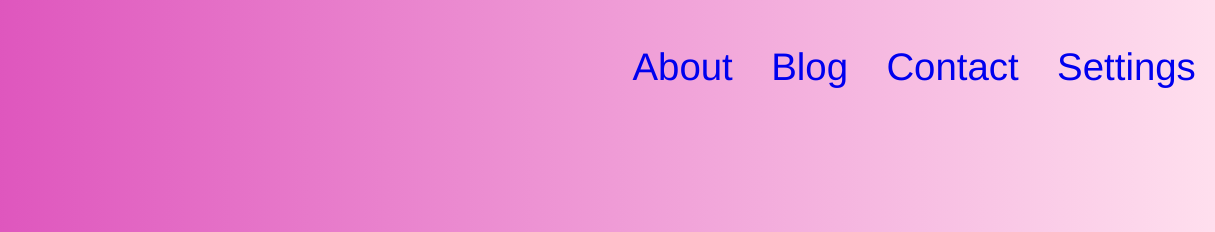
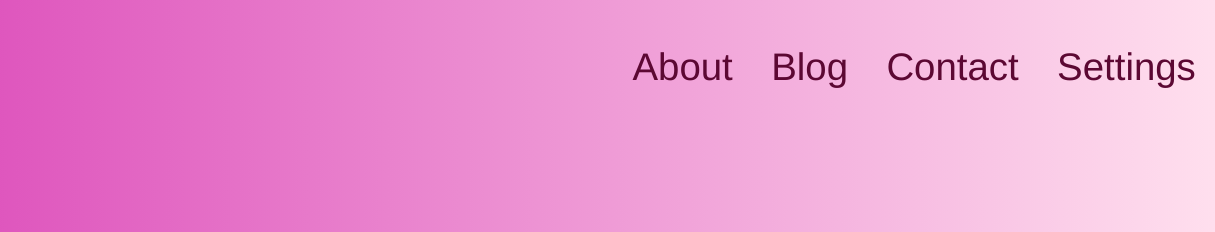
Before and after one commit to irm1005-itec1005-fall-2023/tutorial-exercise-05-yellowcape, a plain HTML site: page step-02.html in a window 1280 px wide. Shown: the top 232 px of the page, 65-1280 px from the left. Drawn offline with Linux system fonts and the light colour scheme.

Commit message:
wsedrfghj

```diff
--- a/style-02.css
+++ b/style-02.css
@@ -85,8 +85,9 @@ header .header--banner--nav ul {
 
 header nav.header--banner--nav ul li a {
   font-size: 2rem;
-  text-decoration: wavy;
+  text-decoration: none;
   font-weight: 300;
+  color: #5c0833;
   /* 14. Set the font size, colour, text decoration, and font weight
          to make your links look nice
    */
@@ -94,7 +95,8 @@ header nav.header--banner--nav ul li a {
 
 header nav.header--banner--nav ul li a:hover {
   /* 15. Set the hover colour to something nice */
-
+color: pink;
+text-decoration: underline;
   /* 16. Set the hover text decoration to underline */
 
 }
```
